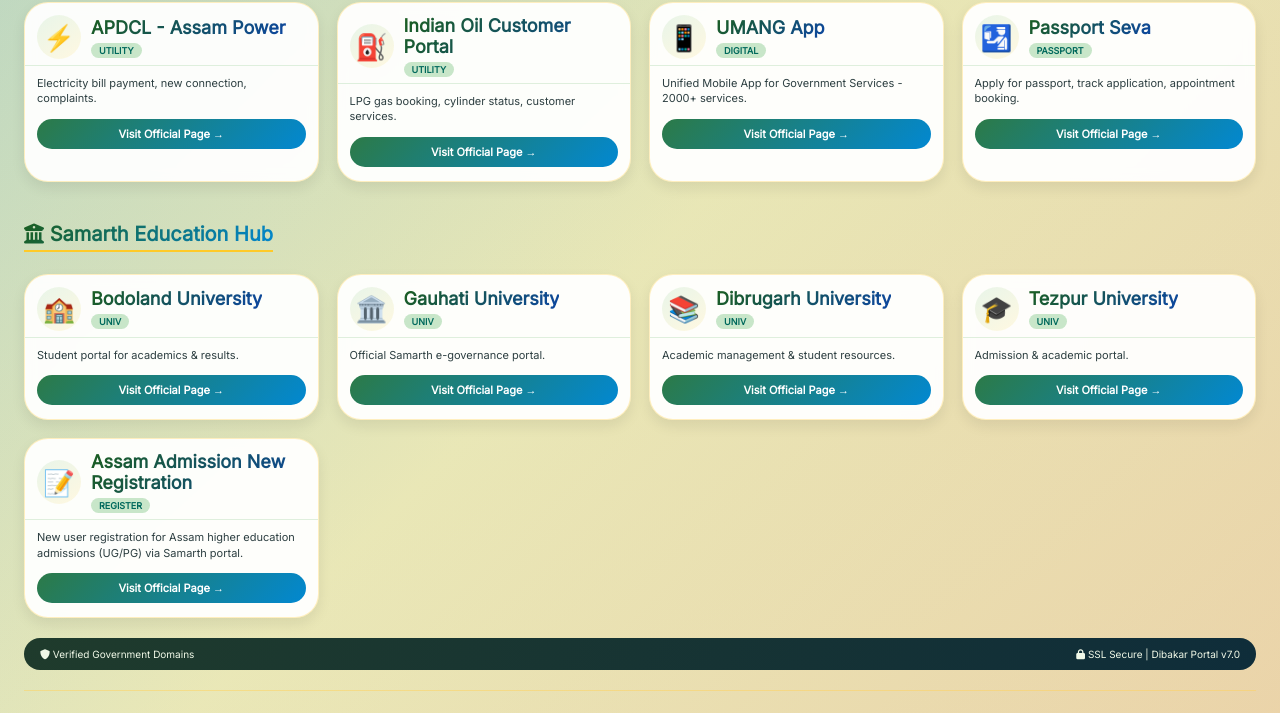
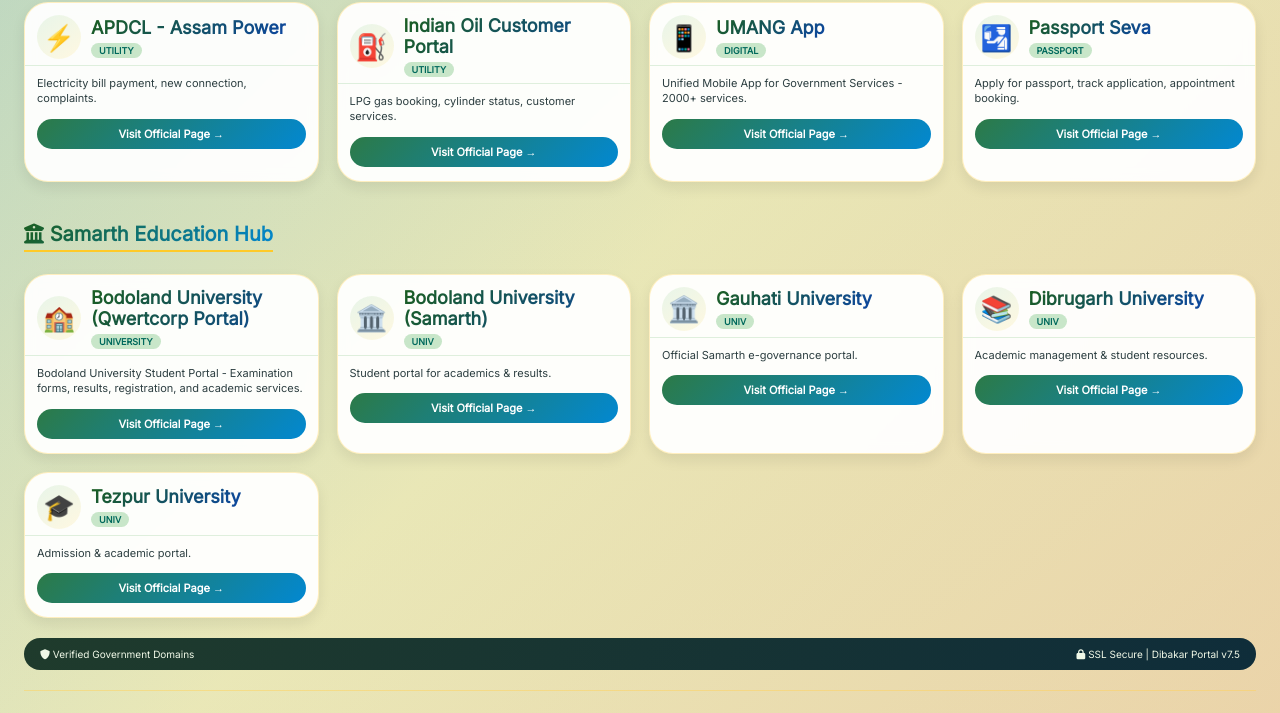
Before and after one commit to Dibakar752-crypto/dibakar-services, a plain HTML site: page index.html in a window 1280 px wide. Shown: the part 1924-2637 px from the top of the page. Drawn offline with Linux system fonts and the light colour scheme.

```diff
--- a/index.html
+++ b/index.html
@@ -647,13 +647,13 @@
   <div><span class="section-header"><i class="fas fa-bank"></i> Banking, Transport & Utilities</span></div>
   <div class="link-grid" id="utilityLinksGrid"></div>
 
-  <!-- SAMARTH EDUCATION HUB -->
+  <!-- SAMARTH EDUCATION HUB (UPDATED with new Bodoland University portal) -->
   <div><span class="section-header"><i class="fas fa-university"></i> Samarth Education Hub</span></div>
   <div class="link-grid" id="samarthLinksGrid"></div>
 
   <div class="info-strip">
     <span><i class="fas fa-shield-alt"></i> Verified Government Domains</span>
-    <span class="safety-note"><i class="fas fa-lock"></i> SSL Secure | Dibakar Portal v7.0</span>
+    <span class="safety-note"><i class="fas fa-lock"></i> SSL Secure | Dibakar Portal v7.5</span>
   </div>
 
   <!-- FOOTER WITH UPDATED MESSAGE -->
@@ -774,7 +774,7 @@
   }
 
   // ============================================================
-  // ALL LINKS DATA (36+ links including newly added registration)
+  // ALL LINKS DATA (36+ links including new Bodoland University portal)
   // ============================================================
   const coreLinks = [
     { title: "SewaSetu Assam", url: "https://sewasetu.assam.gov.in/site/trackappstatus", icon: "📋", desc: "Track application status in real-time for certificates, licenses.", tag: "TRACK" },
@@ -814,12 +814,13 @@
     { title: "Passport Seva", url: "https://www.passportindia.gov.in/", icon: "🛂", desc: "Apply for passport, track application, appointment booking.", tag: "PASSPORT" }
   ];
 
+  // UPDATED Samarth Links with the new Bodoland University portal
   const samarthLinks = [
-    { title: "Bodoland University", url: "https://buniv.samarth.edu.in/index.php/site/login", icon: "🏫", desc: "Student portal for academics & results.", tag: "UNIV" },
+    { title: "Bodoland University (Qwertcorp Portal)", url: "https://bodolanduniversity.qwertcorp.in/", icon: "🏫", desc: "Bodoland University Student Portal - Examination forms, results, registration, and academic services.", tag: "UNIVERSITY" },
+    { title: "Bodoland University (Samarth)", url: "https://buniv.samarth.edu.in/index.php/site/login", icon: "🏛️", desc: "Student portal for academics & results.", tag: "UNIV" },
     { title: "Gauhati University", url: "https://gauhati.samarth.edu.in/index.php/site/login", icon: "🏛️", desc: "Official Samarth e-governance portal.", tag: "UNIV" },
     { title: "Dibrugarh University", url: "https://dibru.samarth.edu.in/index.php/site/login", icon: "📚", desc: "Academic management & student resources.", tag: "UNIV" },
-    { title: "Tezpur University", url: "https://tezuadm.samarth.edu.in/index.php/site/login", icon: "🎓", desc: "Admission & academic portal.", tag: "UNIV" },
-    { title: "Assam Admission New Registration", url: "https://assamadmission.samarth.ac.in/index.php/registration/user-new/register", icon: "📝", desc: "New user registration for Assam higher education admissions (UG/PG) via Samarth portal.", tag: "REGISTER" }
+    { title: "Tezpur University", url: "https://tezuadm.samarth.edu.in/index.php/site/login", icon: "🎓", desc: "Admission & academic portal.", tag: "UNIV" }
   ];
 
   function renderCard(link) {
```
